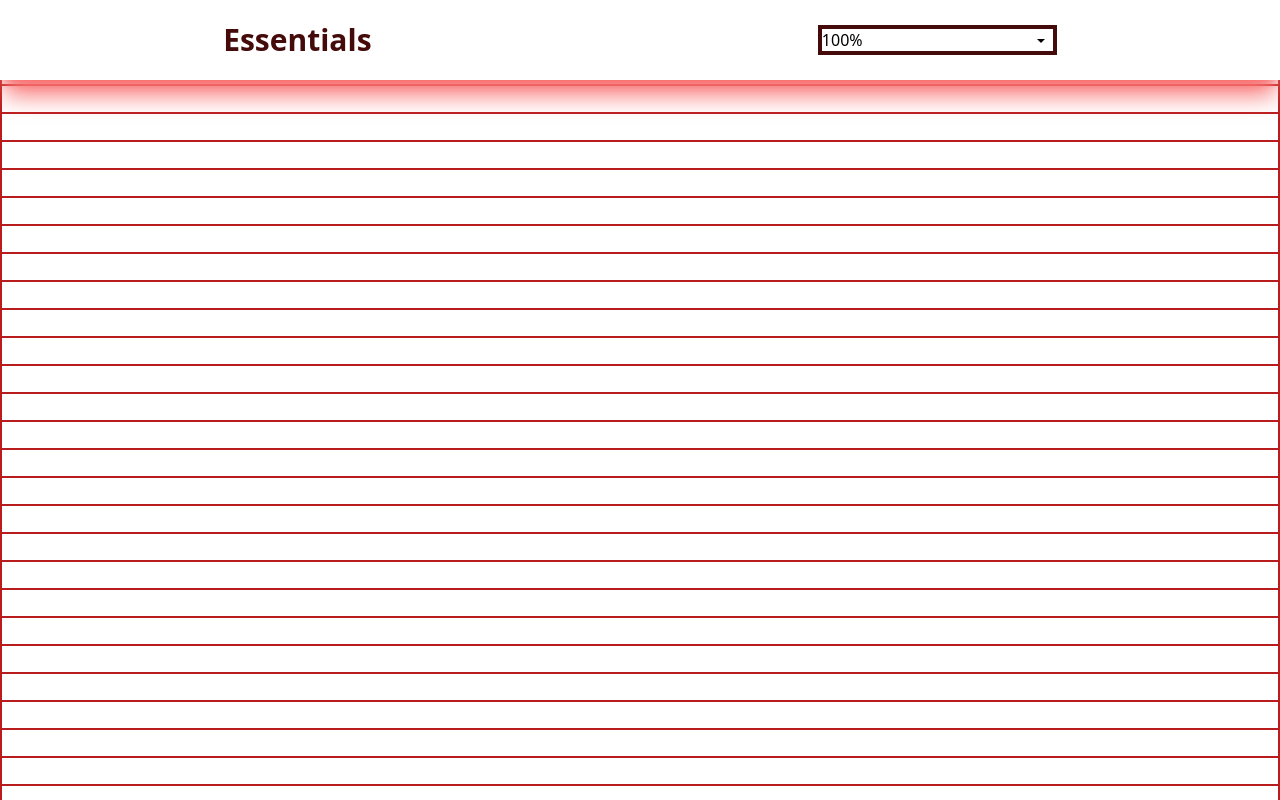
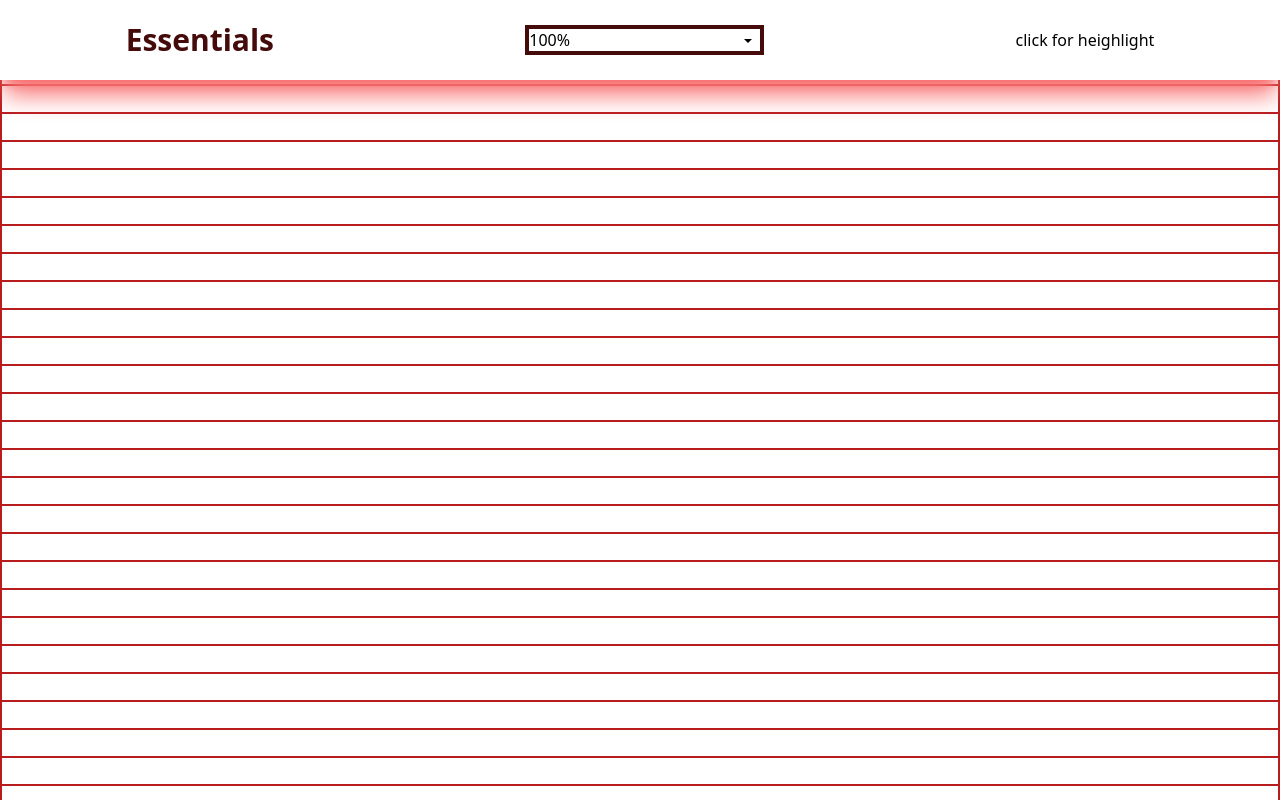
Before and after one commit to Poornima2024/notepad, a React (Create React App) app: page / in a window 1280 px wide. Shown: the top 800 px of the page. Built offline with nearby package versions, Linux system fonts and the light colour scheme.

Commit message:
data persist

```diff
--- /dev/null
+++ b/src/Components/ColorMarker.js
@@ -0,0 +1,29 @@
+import React, { useState } from "react";
+
+const ColorMarker = () => {
+    const [color , setColor]=useState(false);
+    const showcolor=(()=>{
+        setColor(!color)
+    })
+  return (
+    <div>
+      <button onClick={showcolor} className="relative">click for heighlight</button>
+      {color == true && (
+        <div>
+          <div className="grid grid-cols-4 grid-rows-4 ,absolute top-6 ">
+            <div className="bg-purple-500">&nbsp;</div>
+            <div className="bg-black">&nbsp;</div>
+            <div className="bg-pink-400">&nbsp;</div>
+            <div className="bg-yellow-200">&nbsp;</div>
+            <div className="bg-green-500">&nbsp;</div>
+            <div className="bg-red-600">&nbsp;</div>
+            <div className="bg-blue-700">&nbsp;</div>
+            <div className="bg-sky-500">&nbsp;</div>
+          </div>
+        </div>
+      )}
+    </div>
+  );
+};
+
+export default ColorMarker;
--- a/src/Components/Header.js
+++ b/src/Components/Header.js
@@ -1,6 +1,7 @@
 
 import React, { useState ,useRef} from "react";
 import { IoMdArrowDropdown } from "react-icons/io";
+import ColorMarker from "./ColorMarker";
 const Header = ({ onValueChange }) => {
 //   const changeehandler = (e) => {
 //     // onValueChange=parseInt(e.target.value);
@@ -105,6 +106,7 @@ const inputRef = useRef(null);
         <option value="250%">250%</option>
         <option value="300%">300%</option>
       </select> */}
+      <ColorMarker></ColorMarker>
     </div>
   );
 };
--- a/src/Components/WritingArea.js
+++ b/src/Components/WritingArea.js
@@ -115,55 +115,121 @@
 
 
 
+// import React, { useState, useEffect } from "react";
+// import Header from "./Header";
+
+// const WritingArea = () => {
+//   const [headerValue, setHeaderValue] = useState("100%");
+//   const handleHeaderValueChange = (value) => {
+//     setHeaderValue(value);
+//   };
+//   var viewportHeight = window.innerHeight;
+
+//   // Array to hold input values
+//   const [inputValues, setInputValues] = useState(Array(viewportHeight).fill(""));
+
+//   // Load input values from localStorage when component mounts
+//   // Load input values from localStorage when component mounts
+// useEffect(() => {
+//   const storedInputValues = JSON.parse(localStorage.getItem("inputValues"));
+//   console.log("Stored input values:", storedInputValues);
+//   if (storedInputValues) {
+//     setInputValues(storedInputValues);
+//   }
+// }, []);
+// console.log(" input values:", inputValues);
+// // Update input values in localStorage when they change
+// useEffect(() => {
+//   localStorage.setItem("inputValues", JSON.stringify(inputValues));
+//   console.log("Updated input values:", inputValues);
+// }, [inputValues]);
+
+// const handleChange = (event, index) => {
+//   const newInputValues = [...inputValues];
+//   newInputValues[index] = event.target.value;
+//   console.log("New input values:", newInputValues); // Log the updated values
+//   setInputValues(newInputValues);
+// };
+
+
+//   const rows = inputValues.map((value, index) => (
+//     <tr key={index} className="w-[100%] border-2 border-red-700">
+//       <td>
+//         <input
+//           className="w-[100%] h-[100%] pl-[1%] pr-[1%] focus:outline-none"
+//           defaultValue={value}
+//           onChange={(e) => handleChange(e, index)}
+//           style={{ fontSize: headerValue }}
+//         />
+//       </td>
+//     </tr>
+//   ));
+
+//   return (
+//     <div className="w-full font-[500] relative">
+//       <Header onValueChange={handleHeaderValueChange} />
+//       <table className="w-[100%]">{rows}</table>
+//     </div>
+//   );
+// };
+
+// export default WritingArea;
+
+
 import React, { useState, useEffect } from "react";
 import Header from "./Header";
 
 const WritingArea = () => {
   const [headerValue, setHeaderValue] = useState("100%");
+  const [inputValues, setInputValues] = useState(() => {
+    const storedInputValues = JSON.parse(localStorage.getItem("inputValues"));
+    return storedInputValues || Array.from({ length: window.innerHeight }, () => "");
+  });
+
   const handleHeaderValueChange = (value) => {
     setHeaderValue(value);
   };
   var viewportHeight = window.innerHeight;
 
-  // Array to hold input values
-  const [inputValues, setInputValues] = useState(Array(viewportHeight).fill(""));
-
-  // Load input values from localStorage when component mounts
-  // Load input values from localStorage when component mounts
-useEffect(() => {
-  const storedInputValues = JSON.parse(localStorage.getItem("inputValues"));
-  console.log("Stored input values:", storedInputValues);
-  if (storedInputValues) {
-    setInputValues(storedInputValues);
-  }
-}, []);
-console.log(" input values:", inputValues);
-// Update input values in localStorage when they change
-useEffect(() => {
-  localStorage.setItem("inputValues", JSON.stringify(inputValues));
-  console.log("Updated input values:", inputValues);
-}, [inputValues]);
-
   const handleChange = (event, index) => {
     const newInputValues = [...inputValues];
     newInputValues[index] = event.target.value;
-  console.log("New input values:", newInputValues); // Log the updated values
     setInputValues(newInputValues);
   };
 
+  useEffect(() => {
+    // Store inputValues in local storage
+    localStorage.setItem("inputValues", JSON.stringify(inputValues));
+  }, [inputValues]);
 
-  const rows = inputValues.map((value, index) => (
-    <tr key={index} className="w-[100%] border-2 border-red-700">
+  // Ensure inputValues has rows equal to viewport height
+  // useEffect(() => {
+  //   if (inputValues.length !== viewportHeight) {
+  //     setInputValues(Array.from({ length: viewportHeight }, (_, i) => inputValues[i] || ""));
+  //   }
+  // }, [viewportHeight, inputValues]);
+
+  useEffect(() => {
+    if (inputValues.length !== viewportHeight) {
+      setInputValues(Array.from({ length: viewportHeight }, (i) => inputValues[i] || ""));
+    }
+  }, [viewportHeight, inputValues]);
+
+  const rows = [];
+  for (let i = 0; i < viewportHeight; i++) {
+    rows.push(
+      <tr key={i} className="w-[100%] border-2 border-red-700">
         <td>
           <input
             className="w-[100%] h-[100%] pl-[1%] pr-[1%] focus:outline-none"
-          defaultValue={value}
-          onChange={(e) => handleChange(e, index)}
+            value={inputValues[i]}
+            onChange={(e) => handleChange(e, i)}
             style={{ fontSize: headerValue }}
           />
         </td>
       </tr>
-  ));
+    );
+  }
 
   return (
     <div className="w-full font-[500] relative">
```
Lines whose indentation alone changed are shown as unchanged.
